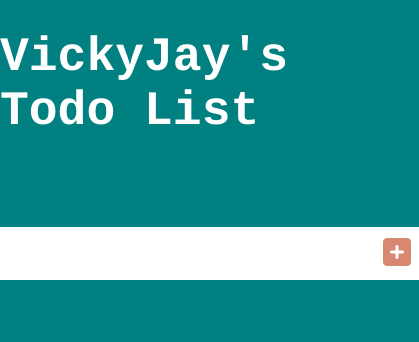
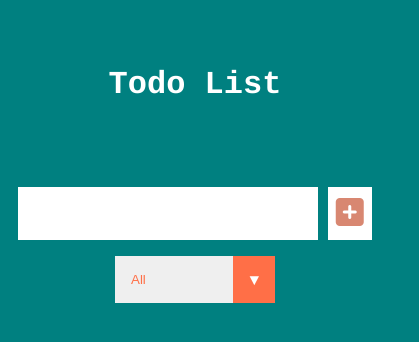
Before and after one commit to Victorola-coder/Todo-list, a plain HTML site: page index.html in a window 390 px wide. Shown: the whole page, 419 px wide, since content can reach past the window. Drawn offline with Linux system fonts and the light colour scheme.

Commit message:
feat --responsiveness

```diff
--- a/index.html
+++ b/index.html
@@ -13,14 +13,16 @@
 </head>
 <body class="body">
      <header>
-         <h1>VickyJay's Todo List</h1>
+         <h1>Todo List</h1>
      </header>
 
      <form>
-         <input type="text" class="todo-input" id>
+        <div>
+             <input type="text" class="todo-input" id>
          <button class="todo-button" type="submit">
              <i class="fas fa-plus-square"></i>
          </button>
+        </div>
          <div class="select">
            <select name="todos" class="filter-todo">
                <option value="all">All</option>
--- a/style.css
+++ b/style.css
@@ -22,6 +22,7 @@ form {
   justify-content: center;
   align-content: center;
   align-items: center;
+  border-radius: 5px;
 }
 
 form input,
@@ -30,6 +31,7 @@ form button {
   font-size: 2rem;
   border: none;
   background: white;
+  outline: none;
 }
 
 form button {
@@ -125,7 +127,7 @@ select {
 }
 
 .select::after {
-  content: "\25BC";
+  content: '\25BC';
   position: absolute;
   background: #ff6f47;
   top: 0;
@@ -140,9 +142,24 @@ select {
   color: #ff6f47;
 }
 
+@media (max-width: 768px) {
+  body {
+    margin: 0 auto;
+  }
 
-@media (max-width:768px){
-body{
-margin:0 auto;
- M }
+  header {
+    font-size: 1rem;
+  }
+  form {
+    width: 100%;
+    display: flex;
+    flex-direction: column;
+    justify-content: center;
+    align-content: center;
+    align-items: center;
+    border-radius: 5px;
+  }
+  input {
+    width: 300px;
+  }
 }
```
